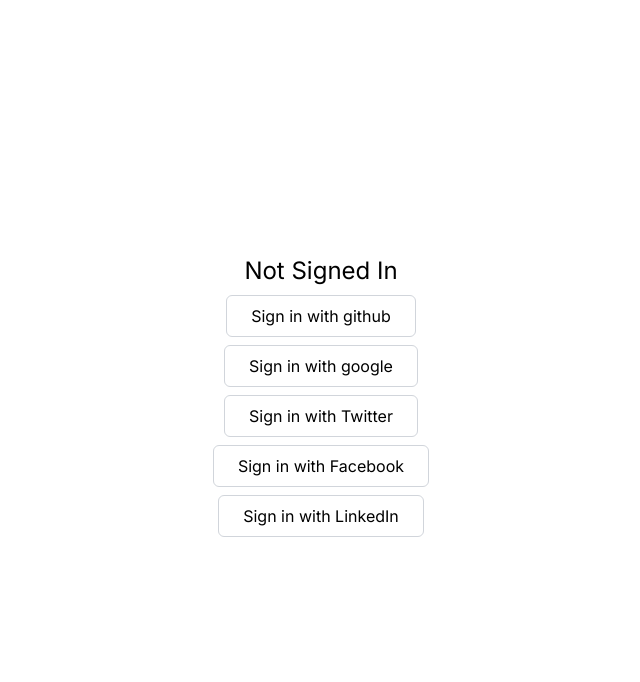
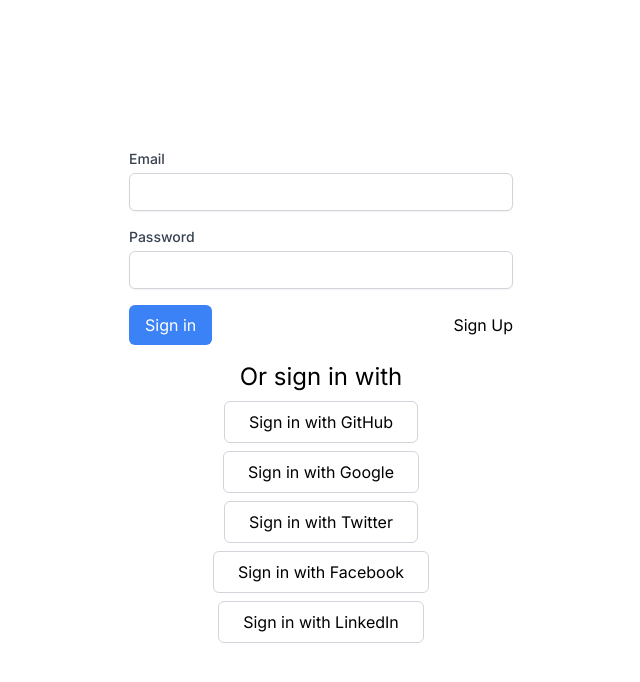
Before and after one commit to bhautikT/nextDemo-1, a Next.js app: page /auth/loginPage in a window 1280 px wide. Shown: the top 682 px of the page, without its empty margins (319-959 px from the left). Built offline with nearby package versions, Linux system fonts and the light colour scheme; no server answers.

Commit message:
login form and api implemented

```diff
--- a/src/app/(modules)/(publicModules)/auth/loginPage/page.tsx
+++ b/src/app/(modules)/(publicModules)/auth/loginPage/page.tsx
@@ -1,18 +1,61 @@
 "use client";
 
-// importing necessary functions
+import { useForm } from "react-hook-form";
+import { yupResolver } from "@hookform/resolvers/yup";
+import * as yup from "yup";
 import { useSession, signIn, signOut } from "next-auth/react";
-import Image from "next/image";
+import { useDispatch, useSelector } from "react-redux";
+import { LoginUser } from "@/services/authService";
+import { AppDispatch } from "@/redux/store";
+import { logout } from "@/redux/slice/authSlice";
+import toast from "react-hot-toast";
+import Link from "next/link";
+
+const schema = yup.object().shape({
+  email: yup
+    .string()
+    .email("Invalid email")
+    .required("Email is required")
+    .trim("No leading or trailing spaces allowed")
+    .strict(true),
+  password: yup
+    .string()
+    .min(6, "Password must be at least 6 characters")
+    .required("Password is required")
+    .trim("No leading or trailing spaces allowed")
+    .strict(true),
+});
 
 export default function Login() {
-  // extracting data from usesession as session
   const { data: session } = useSession();
-  localStorage.setItem("data", session as any);
-  console.log("data", session);
+  const dispatch: AppDispatch = useDispatch();
+  const UserData = useSelector((state: any) => state.root.signIn.loginData);
 
-  // checking if sessions exists
+  console.log(UserData, "useData");
+
+  // Form setup with react-hook-form and Yup validation
+  const {
+    register,
+    handleSubmit,
+    formState: { errors },
+  } = useForm({
+    resolver: yupResolver(schema),
+  });
+
+  const onSubmit = async (data: { email: string; password: string }) => {
+    console.log(data, "datatatata");
+    try {
+      const response = await dispatch(LoginUser(data));
+      // Handle success
+      console.log("Success:", response);
+      toast.success("login successfully");
+    } catch (error) {
+      // Handle error
+      console.error("Error:", error);
+    }
+  };
+
   if (session) {
-    // rendering components for logged in users
     return (
       <div className="w-full h-screen flex flex-col justify-center items-center">
         <div className="w-44 h-44 relative mb-4">
@@ -35,23 +78,82 @@
         </button>
       </div>
     );
+  } else if (UserData?.token) {
+    return (
+      <div className="w-full h-screen flex flex-col justify-center items-center">
+        <div className="w-44 h-44 relative mb-4">
+          <img
+            src={UserData?.user?.profile_image[0]}
+            alt=""
+            className="object-cover rounded-full"
+          />
+        </div>
+        <p className="text-2xl mb-2">
+          Welcome <span className="font-bold">{UserData?.user?.name}</span>.
+          Signed In As
+        </p>
+        <p className="font-bold mb-4">{UserData?.user?.email}</p>
+        <button
+          className="bg-red-600 py-2 px-6 rounded-md"
+          onClick={() => dispatch(logout())}
+        >
+          Sign out
+        </button>
+      </div>
+    );
   }
 
-  // rendering components for not logged in users
   return (
     <div className="w-full h-screen flex flex-col justify-center items-center">
-      <p className="text-2xl mb-2">Not Signed In</p>
+      <form onSubmit={handleSubmit(onSubmit)} className="w-full max-w-sm mb-4">
+        <div className="mb-4">
+          <label className="block text-sm font-medium text-gray-700">
+            Email
+          </label>
+          <input
+            type="email"
+            {...register("email")}
+            className="mt-1 block w-full px-3 py-2 border border-gray-300 rounded-md shadow-sm focus:ring-indigo-500 focus:border-indigo-500 sm:text-sm"
+          />
+          <p className="text-red-500 text-xs mt-1">{errors.email?.message}</p>
+        </div>
+        <div className="mb-4">
+          <label className="block text-sm font-medium text-gray-700">
+            Password
+          </label>
+          <input
+            type="password"
+            {...register("password")}
+            className="mt-1 block w-full px-3 py-2 border border-gray-300 rounded-md shadow-sm focus:ring-indigo-500 focus:border-indigo-500 sm:text-sm"
+          />
+          <p className="text-red-500 text-xs mt-1">
+            {errors.password?.message}
+          </p>
+        </div>
+        <div className="flex justify-between items-center">
+          <button
+            type="submit"
+            className="bg-blue-500 text-white py-2 px-4 rounded-md"
+          >
+            Sign in
+          </button>
+          <Link href="/auth/signupPage" className="text-black ">
+            Sign Up
+          </Link>
+        </div>
+      </form>
+      <p className="text-2xl mb-2">Or sign in with</p>
       <button
         className="bg-none border-gray-300 border py-2 px-6 rounded-md mb-2"
         onClick={() => signIn("github")}
       >
-        Sign in with github
+        Sign in with GitHub
       </button>
       <button
         className="bg-none border-gray-300 border py-2 px-6 rounded-md mb-2"
         onClick={() => signIn("google")}
       >
-        Sign in with google
+        Sign in with Google
       </button>
       <button
         className="bg-none border-gray-300 border py-2 px-6 rounded-md mb-2"
--- a/src/app/api/auth/[...nextauth]/route.ts
+++ b/src/app/api/auth/[...nextauth]/route.ts
@@ -27,8 +27,8 @@
       clientSecret: process.env.FACEBOOK_CLIENT_SECRET as string,
     }),
     LinkedInProvider({
-      clientId: process.env.linkdien_clientId as string,
-      clientSecret: process.env.linkdien_secreat as string,
+      clientId: process.env.LINKEDIN_CLIENT_ID as string,
+      clientSecret: process.env.LINKEDIN_CLIENT_SECRET as string,
     }),
   ],
   callbacks: {
@@ -50,16 +50,23 @@
 
         try {
           const response = await axios.post(
-            `${process.env.NEXT_PUBLIC_API}/register`,
+            `${process.env.NEXT_PUBLIC_API}/users/social-login`,
             data
           );
           console.log("API response:", response.data);
+
+          if (response.data.error === "Email already exists") {
+            console.error("Email already exists with a different provider.");
+            return false; // Deny sign-in
+          }
+
+          return true;
         } catch (error) {
           console.error("API call error:", error);
         }
       }
 
-      return true; // Return true to proceed with the sign-in
+      return false; // Return true to proceed with the sign-in
     },
     async jwt({ token, user, account }) {
       // Only set these properties when user and account are defined (on initial sign-in)
--- a/src/app/layout.tsx
+++ b/src/app/layout.tsx
@@ -4,6 +4,7 @@
 import { Persistor } from "@/redux/persistort";
 import "./globals.css";
 import SessionWrapper from "@/components/SessionWrapper";
+import { Toaster } from "react-hot-toast";
 
 const inter = Inter({ subsets: ["latin"] });
 
@@ -23,6 +24,7 @@
       <Providers>
         <Persistor>
           <html lang="en">
+            <Toaster />
             <body className={inter.className}>{children}</body>
           </html>
         </Persistor>
--- a/src/redux/slice/authSlice.ts
+++ b/src/redux/slice/authSlice.ts
@@ -1,14 +1,16 @@
 import { createSlice } from "@reduxjs/toolkit";
-import { signInUser } from "@/services/authService";
+import { LoginUser, signInUser } from "@/services/authService";
 import toast from "react-hot-toast";
 
 interface AuthState {
   user: string;
+  loginData: object;
   loading: boolean;
   error?: string;
 }
 
 const initialState: AuthState = {
+  loginData: {},
   user: "bhautik",
   loading: false,
 };
@@ -19,6 +21,7 @@
   reducers: {
     logout: (state) => {
       state.user = "";
+      state.loginData = {};
     },
   },
   extraReducers: (builder) => {
@@ -39,6 +42,23 @@
         state.loading = false;
         state.error = action.payload as string;
         toast.error(state.error || "An error occurred");
+      })
+      .addCase(LoginUser.pending, (state) => {
+        state.loading = true;
+      })
+      .addCase(LoginUser.fulfilled, (state, action) => {
+        state.loading = false;
+        if (action.payload?.status === false) {
+          toast.error(action.payload?.message || "Error occurred");
+        } else {
+          toast.success(action.payload?.message || "Login successful");
+        }
+        state.loginData = action.payload; // Update with the user data if available
+      })
+      .addCase(LoginUser.rejected, (state, action) => {
+        state.loading = false;
+        state.error = action.payload as string;
+        toast.error(state.error || "An error occurred");
       });
   },
 });
--- a/src/services/authService.ts
+++ b/src/services/authService.ts
@@ -8,7 +8,7 @@
       const response = await AxiosDefaultSetting({
         method: "POST",
         data: formData,
-        url: "/register",
+        url: "/users/register",
         contentType: "multipart/form-data", // Ensure content type is set for FormData
       });
       return response.data;
@@ -17,3 +17,20 @@
     }
   }
 );
+
+export const LoginUser = createAsyncThunk(
+  "auth/LoginUser",
+  async (data, { rejectWithValue }) => {
+    try {
+      const response = await AxiosDefaultSetting({
+        method: "POST",
+        data: data,
+        url: "/auth/login",
+        contentType: "application/json", // Ensure content type is set for FormData
+      });
+      return response.data.data;
+    } catch (error: any) {
+      return rejectWithValue(error.response?.data || error.message);
+    }
+  }
+);
```
